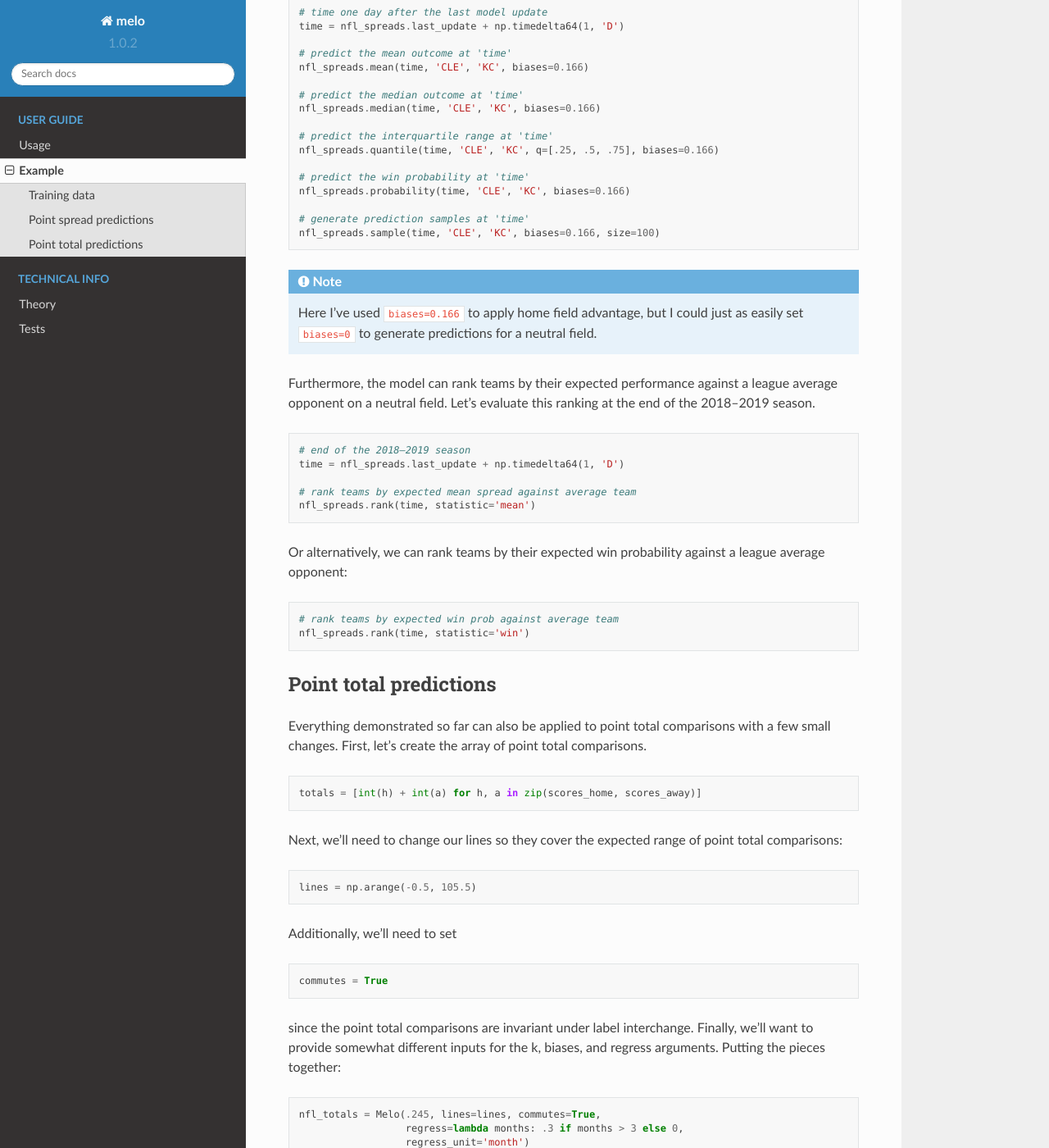
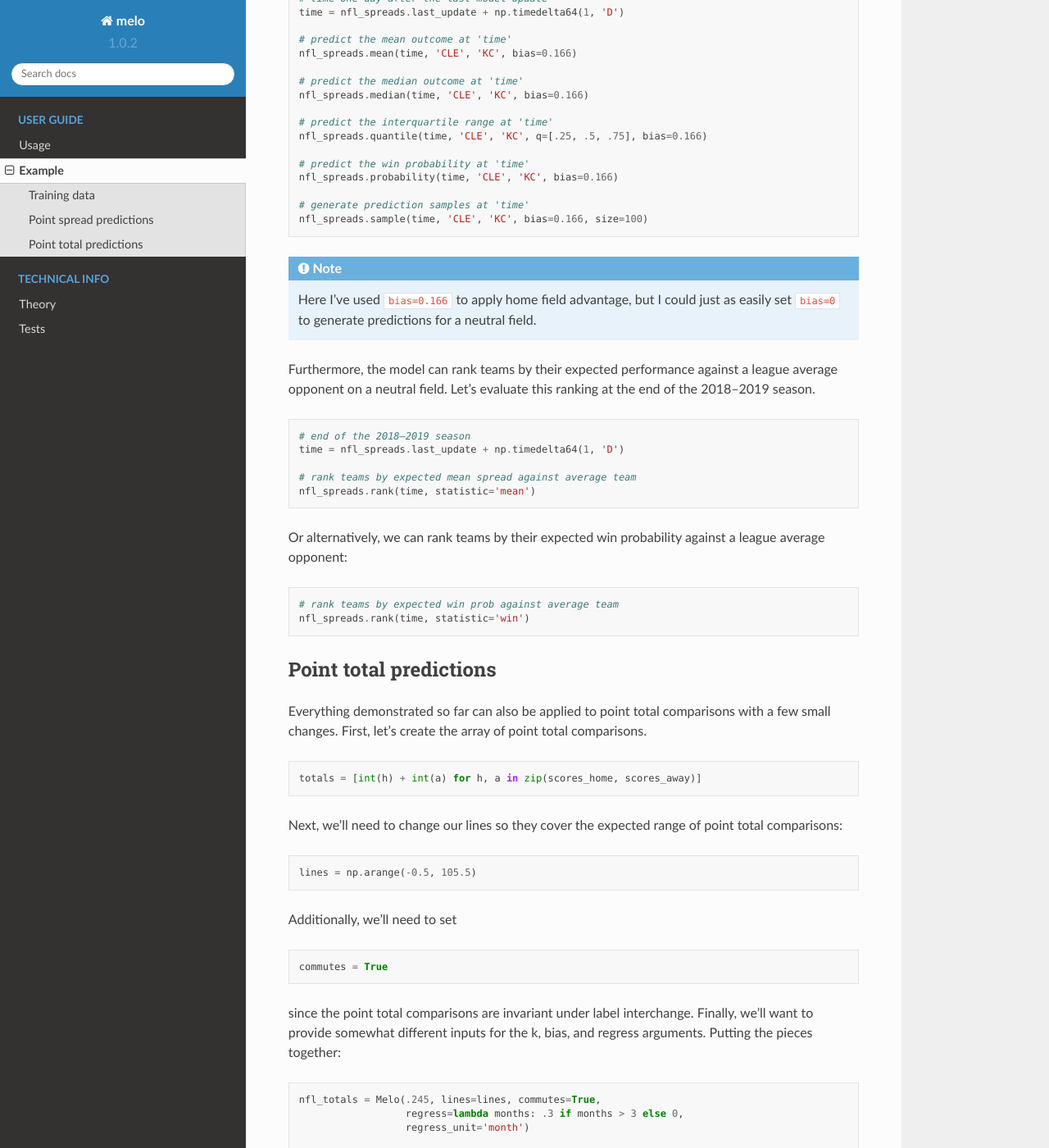
Before and after one commit to morelandjs/melo, a Sphinx documentation site: the page built from doc/example.rst, in a window 1280 px wide and 1400 px high, scrolled down 2781 px. Shown: the whole window at 82% size. Built offline with Sphinx 7.4.7 and the Read the Docs theme 2.0.0, drawn with Linux system fonts in a browser that asks for light colours; some of the changed text lies outside the part shown.

Commit message:
Replace arg name biases with bias.

```diff
--- a/doc/example.rst
+++ b/doc/example.rst
@@ -95,16 +95,15 @@ Note, at this point we have not trained the model on any data yet.
 We've simply specified some necessary hyperparameters and options.
 Before we actually fit the model to data, we'll need to specify one last model parameter.
 
-The model also includes a ``biases`` parameter that can be used to implement transient effects such as home field advantage.
+The model also includes a ``bias`` parameter that can be used to implement transient effects such as home field advantage.
 It can be a scalar (same for all comparisons) or a vector (specified for each comparison).
 For simplicity, let's ignore the occasional NFL game on a neutral field and choose a constant home field advantage. ::
 
-   biases = 0.166
+   bias = 0.166
 
 Assembling the previous components, the model is trained by calling its fit function on the previously defined training data: ::
 
-   nfl_spreads.fit(dates, teams_home, teams_away, spreads,
-                   biases=biases)
+   nfl_spreads.fit(dates, teams_home, teams_away, spreads, bias=bias)
 
 Once the model is fit to the data, we can easily generate predictions by calling its various instance methods: ::
 
@@ -112,23 +111,23 @@ Once the model is fit to the data, we can easily generate predictions by calling
    time = nfl_spreads.last_update + np.timedelta64(1, 'D')
 
    # predict the mean outcome at 'time'
-   nfl_spreads.mean(time, 'CLE', 'KC', biases=0.166)
+   nfl_spreads.mean(time, 'CLE', 'KC', bias=0.166)
 
    # predict the median outcome at 'time'
-   nfl_spreads.median(time, 'CLE', 'KC', biases=0.166)
+   nfl_spreads.median(time, 'CLE', 'KC', bias=0.166)
 
    # predict the interquartile range at 'time'
-   nfl_spreads.quantile(time, 'CLE', 'KC', q=[.25, .5, .75], biases=0.166)
+   nfl_spreads.quantile(time, 'CLE', 'KC', q=[.25, .5, .75], bias=0.166)
 
    # predict the win probability at 'time'
-   nfl_spreads.probability(time, 'CLE', 'KC', biases=0.166)
+   nfl_spreads.probability(time, 'CLE', 'KC', bias=0.166)
 
    # generate prediction samples at 'time'
-   nfl_spreads.sample(time, 'CLE', 'KC', biases=0.166, size=100)
+   nfl_spreads.sample(time, 'CLE', 'KC', bias=0.166, size=100)
 
 .. note::
 
-   Here I've used ``biases=0.166`` to apply home field advantage, but I could just as easily set ``biases=0`` to generate predictions for a neutral field.
+   Here I've used ``bias=0.166`` to apply home field advantage, but I could just as easily set ``bias=0`` to generate predictions for a neutral field.
 
 Furthermore, the model can rank teams by their expected performance against a league average opponent on a neutral field.
 Let's evaluate this ranking at the end of the 2018–2019 season. ::
@@ -161,14 +160,14 @@ Additionally, we'll need to set ::
    commutes = True
 
 since the point total comparisons are invariant under label interchange.
-Finally, we'll want to provide somewhat different inputs for the k, biases, and regress arguments.
+Finally, we'll want to provide somewhat different inputs for the k, bias, and regress arguments.
 Putting the pieces together: ::
 
    nfl_totals = Melo(.245, lines=lines, commutes=True,
                      regress=lambda months: .3 if months > 3 else 0,
                      regress_unit='month')
 
-    nfl_totals.fit(dates, teams_home, teams_away, totals, biases=0)
+    nfl_totals.fit(dates, teams_home, teams_away, totals, bias=0)
 
 And voila! We can easily predict the outcome of a future point total comparison. ::
 
```
Also changed, not shown: doc/index.rst (+3 -4 lines), doc/usage.rst (+9 -9 lines).
